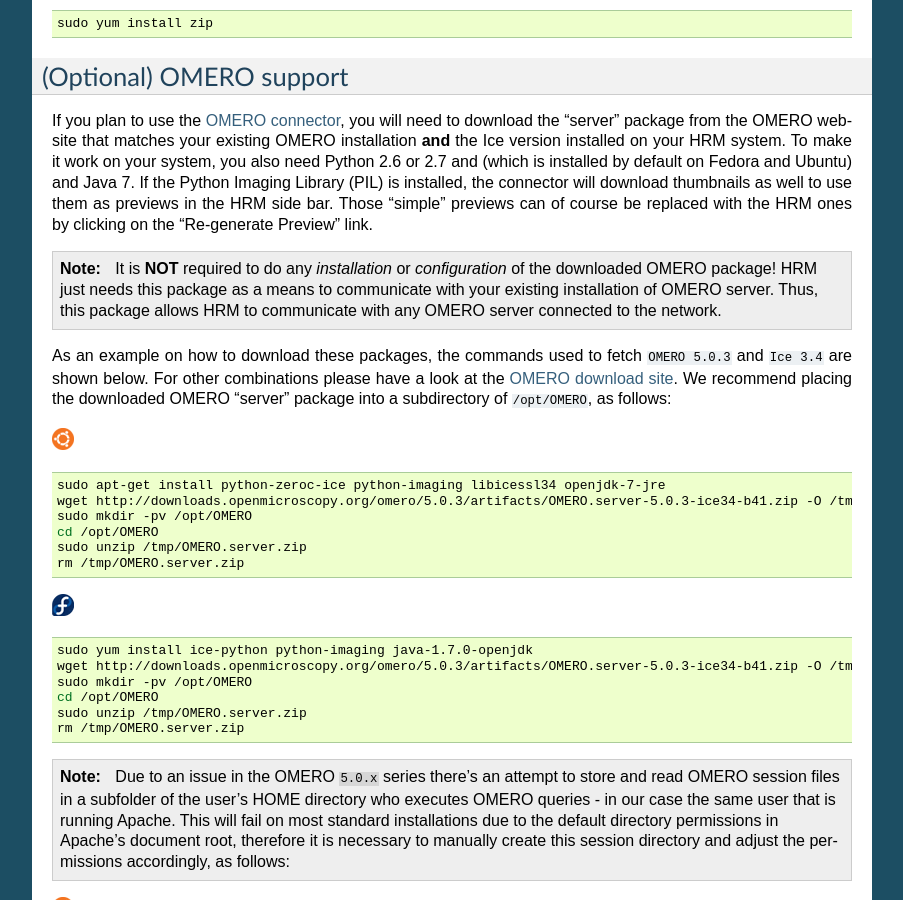
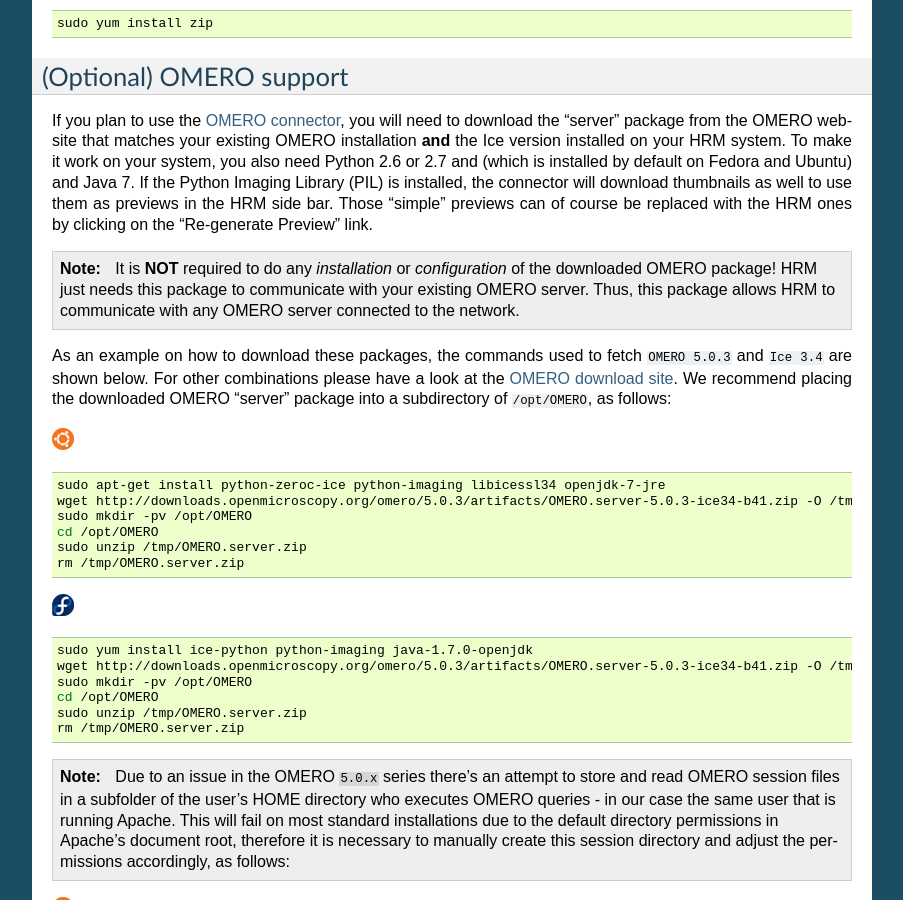
Before and after one commit to aarpon/hrm_docs, a Sphinx documentation site: the page built from docs/admin/prerequisites.rst, in a window 1280 px wide and 900 px high, scrolled down 4151 px. Shown: the whole window, without its empty margins (198-1101 px from the left). Built offline with Sphinx 7.4.7, drawn with Linux system fonts in a browser that asks for light colours.

Commit message:
Minor re-phrasing.
refs #395

```diff
--- a/docs/admin/prerequisites.rst
+++ b/docs/admin/prerequisites.rst
@@ -245,10 +245,9 @@ with the HRM ones by clicking on the "Re-generate Preview" link.
 .. note::
 
     It is **NOT** required to do any *installation* or *configuration* of the
-    downloaded OMERO package! HRM just needs this package as a means
-    to communicate with your existing installation of OMERO server.
-    Thus, this package allows HRM to communicate with any OMERO server connected to
-    the network.
+    downloaded OMERO package! HRM just needs this package to communicate with
+    your existing OMERO server. Thus, this package allows HRM to communicate
+    with any OMERO server connected to the network.
 
 As an example on how to download these packages, the
 commands used to fetch ``OMERO 5.0.3`` and ``Ice 3.4`` are shown below. For other
```
